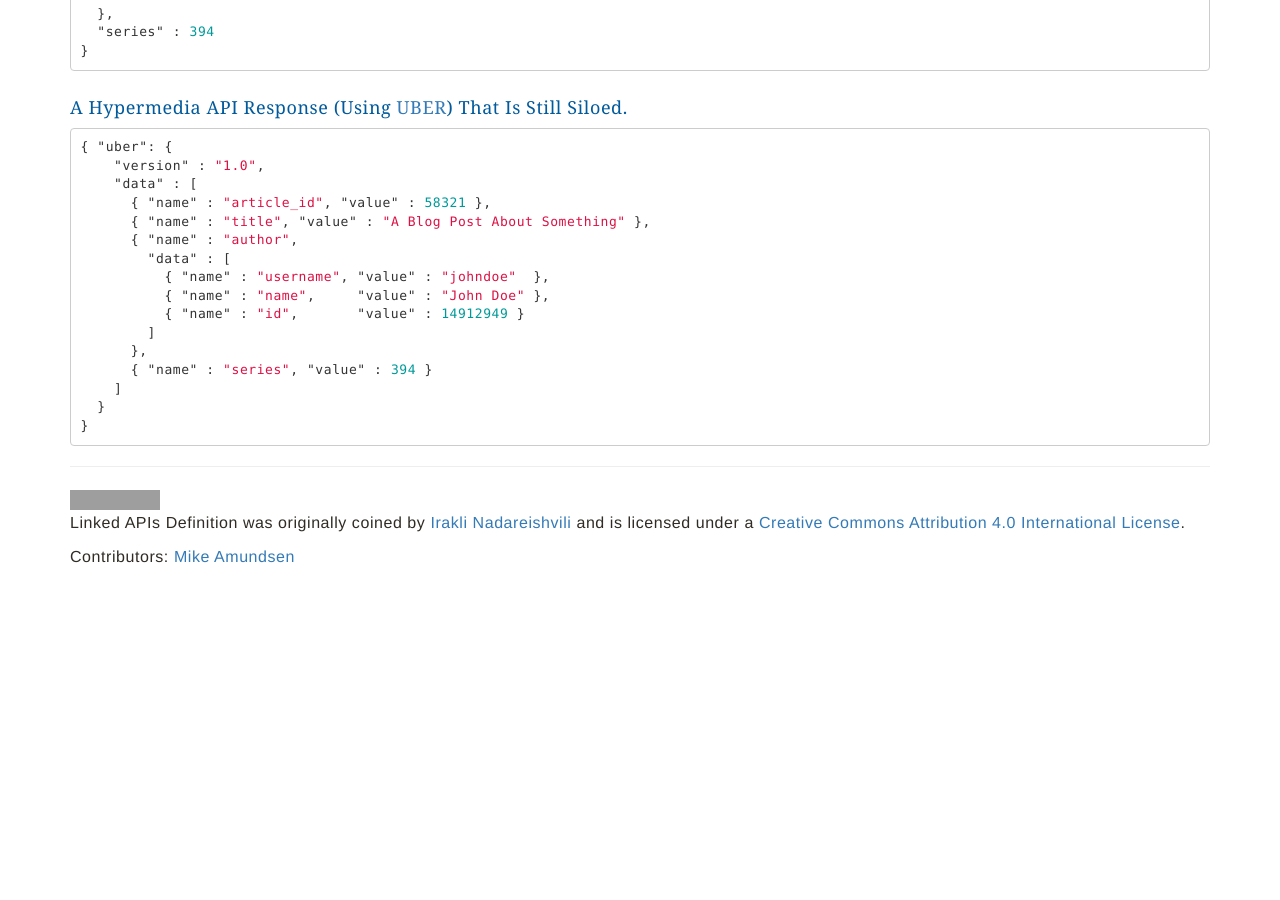
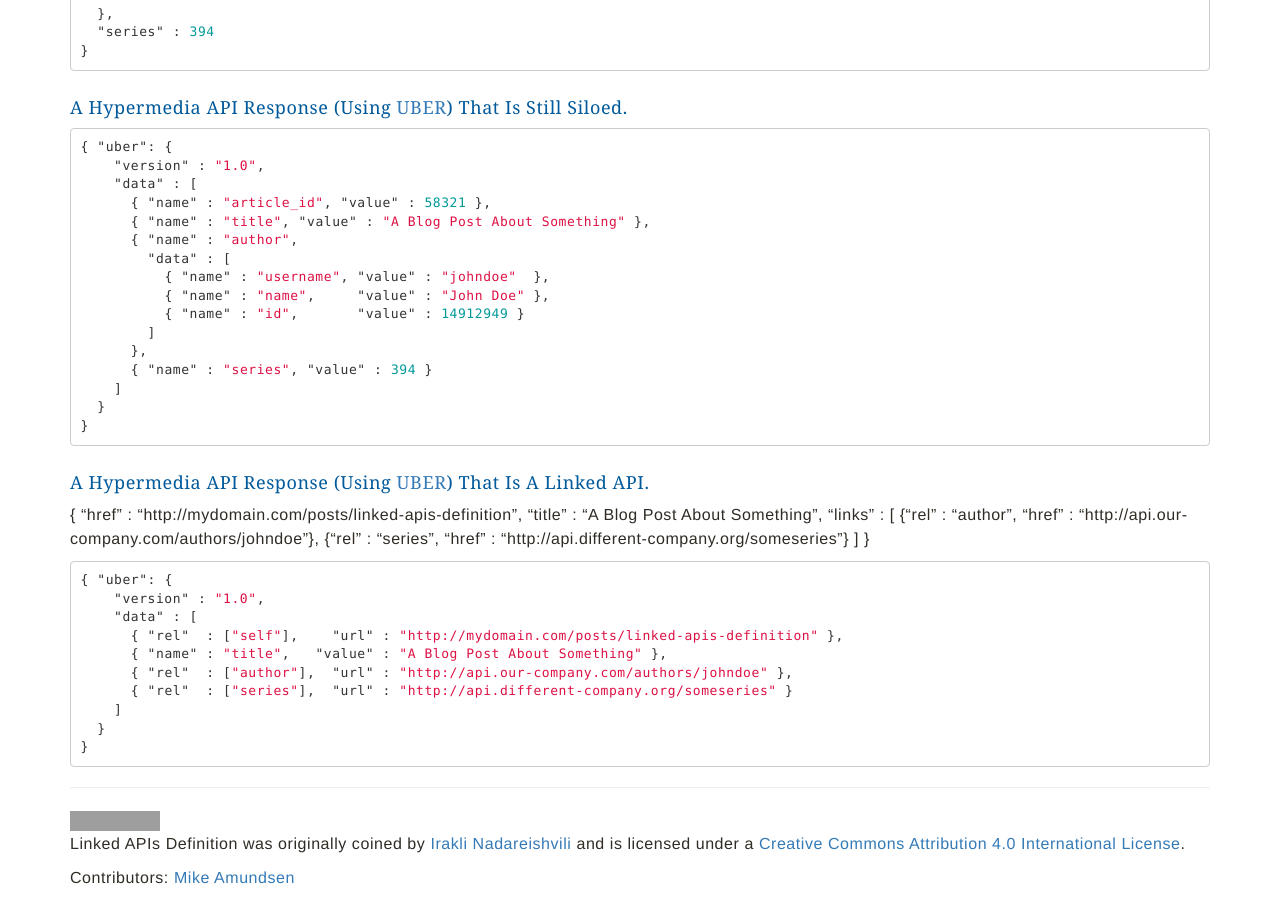
Before and after one commit to inadarei/linkedapis, a Jekyll site: the page built from index.md, in a window 1280 px wide and 900 px high, scrolled down 1144 px. Built offline with Jekyll 4.4.1, drawn with Linux system fonts in a browser that asks for light colours; nearby versions of some CDN libraries; Markdown is read by kramdown in place of the engine named in the settings; before the commit the page ends 1723 px from its top, so only the background shows below that; grey boxes are pictures that could not be loaded.

Commit message:
added uber example of linked api

````diff
--- a/index.md
+++ b/index.md
@@ -76,6 +76,30 @@ Let's get the engine cranking!
 }
 ```
 
+#### A Hypermedia API Response (Using [UBER](https://rawgit.com/mamund/media-types/master/uber-hypermedia.html)) That Is A Linked API.
+
+
+{ "href"  : "http://mydomain.com/posts/linked-apis-definition",
+  "title" : "A Blog Post About Something",
+  "links" : [
+              {"rel" : "author", "href" : "http://api.our-company.com/authors/johndoe"},
+              {"rel" : "series", "href" : "http://api.different-company.org/someseries"}
+            ]
+}
+
+```json
+{ "uber": {
+    "version" : "1.0",
+    "data" : [
+      { "rel"  : ["self"],    "url" : "http://mydomain.com/posts/linked-apis-definition" },
+      { "name" : "title",   "value" : "A Blog Post About Something" },
+      { "rel"  : ["author"],  "url" : "http://api.our-company.com/authors/johndoe" },
+      { "rel"  : ["series"],  "url" : "http://api.different-company.org/someseries" }
+    ]
+  }
+}
+```
+
 
 -----------------------
 
````
